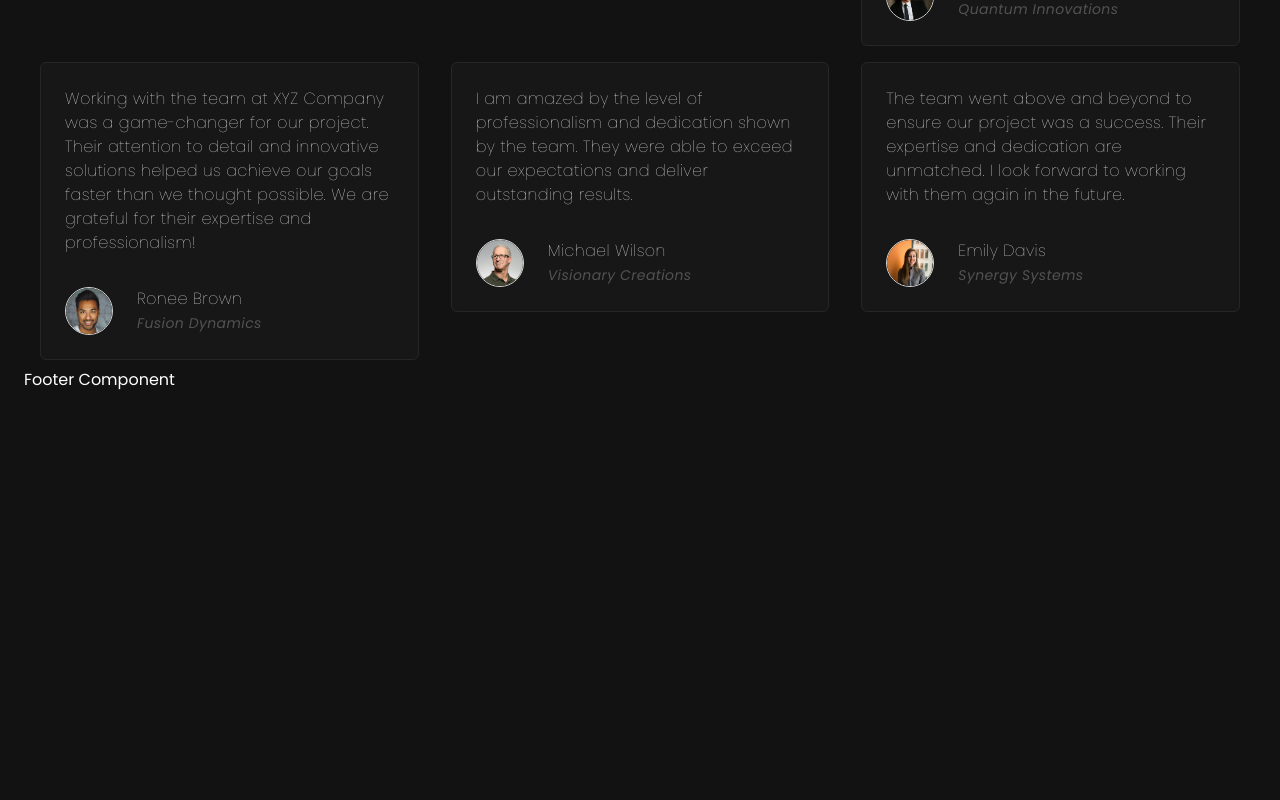
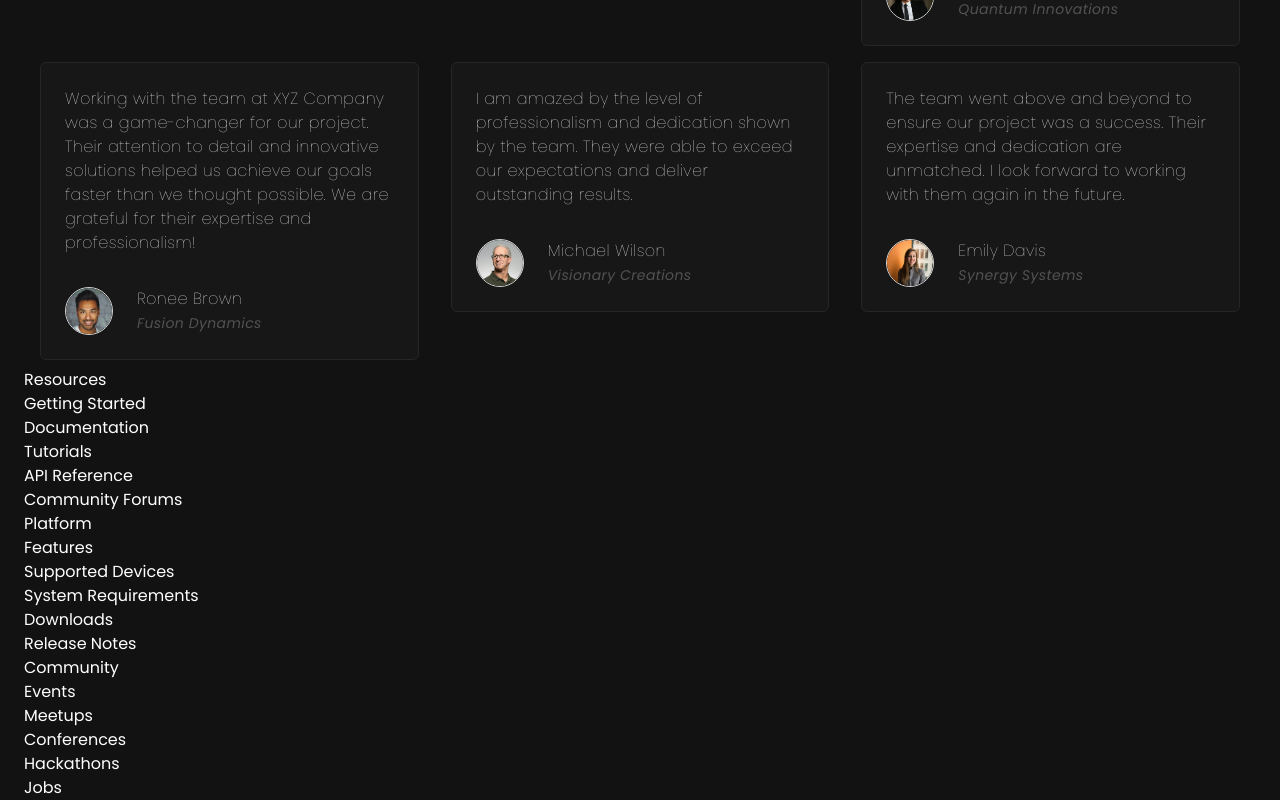
Before and after one commit to wacho91/visualizador, a React (Vite) app: page / in a window 1280 px wide. Shown: the part 3653-4453 px from the top of the page. Before the commit the page ends 4045 px from the top, so only its background shows below. Built offline with nearby package versions, Linux system fonts and the light colour scheme.

Commit message:
Arquitecture component  footer

```diff
--- a/src/components/Footer.jsx
+++ b/src/components/Footer.jsx
@@ -1,10 +1,53 @@
-
+import { communityLinks, platformLinks, resourcesLinks } from "../constants"
 
 const Footer = () => {
   return (
-    <div>
-        Footer Component
-    </div>
+    <footer>
+        <div>
+            <div>
+                <h3>Resources</h3>
+                <ul>
+                    {resourcesLinks.map((Link, index) => (
+                        <li key={index}>
+                            <a
+                                href={Link.href}
+                            >
+                                {Link.text}
+                            </a>
+                        </li>
+                    ))}
+                </ul>
+            </div>
+            <div>
+                <h3>Platform</h3>
+                <ul>
+                    {platformLinks.map((link, index) => (
+                        <li key={index}>
+                            <a
+                                href={link.href}
+                            >
+                                {link.text}
+                            </a>
+                        </li>
+                    ))}
+                </ul>
+            </div>
+            <div>
+                <h3>Community</h3>
+                <ul>
+                    {communityLinks.map((link, index) => (
+                        <li key={index}>
+                            <a
+                                href={link.href}
+                            >
+                                {link.text}
+                            </a>
+                        </li>
+                    ))}
+                </ul>
+            </div>
+        </div>
+    </footer>
   )
 }
 
```
